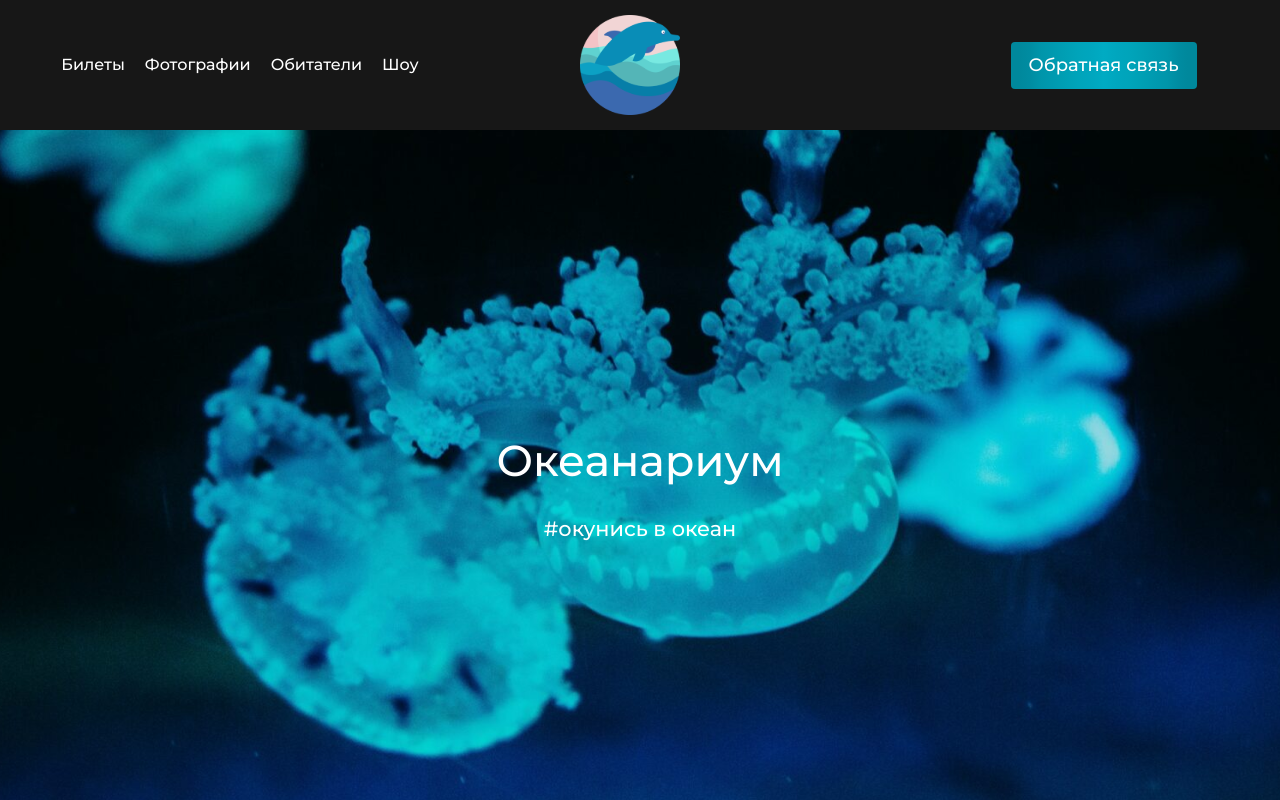
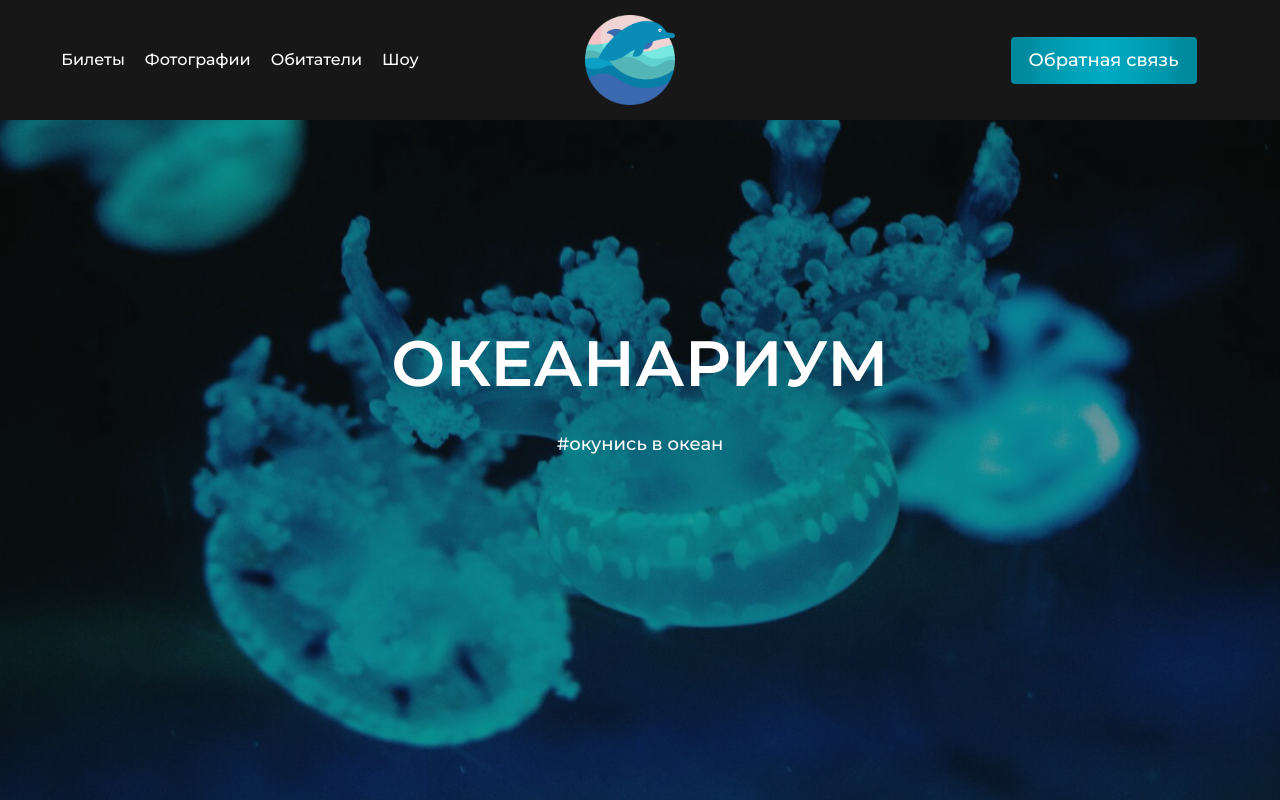
Before and after one commit to f4lz/ocean-future, a Vue app: page / in a window 1280 px wide. Shown: the top 800 px of the page. Built offline with nearby package versions, Linux system fonts and the light colour scheme.

Commit message:
route links, animation bubble and some fix

```diff
--- a/src/components/about-company.vue
+++ b/src/components/about-company.vue
@@ -2,16 +2,20 @@
 	<div class="about__box">
 		<div class="about__text">
 			<p class="about__headding">О компании</p>
-            <p class="about__description">Крупнейший в Европе аквариум, удаленный от морского побережья. В 80 аквариумах обитает более 12 000 морских и пресноводных обитателей.</p>
+			<p class="about__description">
+				Крупнейший в Европе аквариум, удаленный от морского побережья. В 80 аквариумах обитает более
+				12 000 морских и пресноводных обитателей.
+			</p>
 		</div>
 		<div class="about__card">
-            <img class="about__img" src="@/assets/arque.jpg" alt="Арка">
+			<img class="about__img" src="@/assets/arque.jpg" alt="Арка" />
 		</div>
 	</div>
 </template>
 
 <style lang="scss" scoped>
 
+@use '@/assets/scss/variables' as v;
 .about {
 	&__box {
 		display: flex;
@@ -26,19 +30,76 @@
 	}
 
 	&__headding {
-        font-size: 1.8rem;
+		font-size: v.$fz-title;
 	}
 
 	&__description {
 		max-width: 450px;
 		font-weight: 400;
-        font-size: 1.1rem;
+		font-size: v.$fz-subheading;
 	}
 
 	&__img {
-        min-height: 560px;
-        min-width: 560px;
+        animation: border-radius 10s infinite linear;
+        animation-delay: 0s;
+        max-width: 500px;
+	}
+
+    @keyframes border-radius {
+        0% {
+            border-bottom-left-radius: 40%;
+            border-top-left-radius: 60%;
+            border-bottom-right-radius: 60%;
+            border-top-right-radius: 40%;
+        }
+        13% {
+            border-bottom-left-radius: 60%;
+            border-top-left-radius: 60%;
+            border-bottom-right-radius: 70%;
+            border-top-right-radius: 70%;
+        }
+        26% {
+            border-bottom-left-radius: 60%;
+            border-top-left-radius: 40%;
+            border-bottom-right-radius: 40%;
+            border-top-right-radius: 60%;
+        }
+        39% {
+            border-bottom-left-radius: 70%;
+            border-top-left-radius: 60%;
+            border-bottom-right-radius: 70%;
+            border-top-right-radius: 60%;
+        }
+        51% {
+            border-bottom-left-radius: 40%;
+            border-top-left-radius: 60%;
+            border-bottom-right-radius: 60%;
+            border-top-right-radius: 40%;
+        }
+        64% {
+            border-bottom-left-radius: 70%;
+            border-top-left-radius: 70%;
+            border-bottom-right-radius: 60%;
+            border-top-right-radius: 60%;
+        }
+        77% {
+            border-bottom-left-radius: 60%;
+            border-top-left-radius: 40%;
+            border-bottom-right-radius: 40%;
+            border-top-right-radius: 60%;
+        }
+        88% {
+            border-bottom-left-radius: 60%;
+            border-top-left-radius: 70%;
+            border-bottom-right-radius: 60%;
+            border-top-right-radius: 70%;
+        }
+        100% {
+            border-bottom-left-radius: 40%;
+            border-top-left-radius: 60%;
+            border-bottom-right-radius: 60%;
+            border-top-right-radius: 40%;
         }
     }
-
+}
 </style>
--- a/src/components/banner.vue
+++ b/src/components/banner.vue
@@ -1,27 +1,32 @@
 <template>
     <div class="banner__box">
-        <p class="banner__headding">Океанариум</p>
-        <p class="banner__teg">#окунись в океан</p>
+        <h1 class="banner__headding">Океанариум</h1>
+        <h2 class="banner__teg">#окунись в океан</h2>
     </div>
 </template>
 
 <style lang="scss" scoped>
 
+@use '@/assets/scss/variables' as v;
+
 .banner {
     &__box {
+        margin-bottom: 15%;
         display: flex;
         flex-direction: column;
         text-align: center;
         gap: 20px;
+        z-index: 10;
     }
 
     &__headding {
-        font-size: 2.7rem;
-        font-weight: 500;
+        font-size: v.$fz-title * 2;
+        font-weight: 600;
+        text-transform: uppercase;
     }
 
     &__teg {
-        font-size: 1.3rem;
+        font-size: v.$fz-subheading;
     }
 }
 
--- a/src/components/inhabitant-card.vue
+++ b/src/components/inhabitant-card.vue
@@ -39,6 +39,7 @@ export default defineComponent( {
     left: 5%;
     color: white;
     opacity: 0;
+    transition: 0.7s;
   }
 
   &__link {
@@ -67,6 +68,7 @@ export default defineComponent( {
     }
     &:hover + .card__title {
       opacity: 1;
+      transition: 0.7s;
     }
   }
 }
--- a/src/components/navigation.vue
+++ b/src/components/navigation.vue
@@ -1,24 +1,46 @@
 <template>
   <nav class="header__nav nav">
     <ul :class="['nav__item-list', { 'nav__item-list--active': activeClass }]">
-      <li class="nav__items"><a href="" class="nav__links">Билеты</a></li>
-      <li class="nav__items">
-        <router-link :to="{ name: 'gallery' }" class="nav__links">Фотографии</router-link>
-      </li>
-      <li class="nav__items"><a href="" class="nav__links">Обитатели</a></li>
-      <li class="nav__items"><a href="" class="nav__links">Шоу</a></li>
+      <router-link v-for="route in routes" :key="route.name" :to="{ name: route.link }" class="nav__items">
+        {{ route.name }}
+      </router-link>
       <slot />
     </ul>
   </nav>
 </template>
 
 <script lang="ts" setup>
+
+import { ref } from 'vue'
+
+import type RouteApi from '@/types/main'
+
 defineProps( {
   activeClass: {
     type: Boolean,
     default: () => false
   }
 } )
+
+const routes = ref<RouteApi>( [
+  {
+    link: 'tickets',
+    name: 'Билеты'
+  },
+  {
+    link: 'gallery',
+    name: 'Фотографии'
+  },
+  {
+    link: 'tickets',
+    name: 'Обитатели'
+  },
+  {
+    link: 'tickets',
+    name: 'Шоу'
+  },
+] )
+
 </script>
 
 <style lang="scss">
@@ -45,4 +67,8 @@ defineProps( {
   flex-direction: column;
   z-index: 2;
 }
+
+.router-link-active {
+  text-decoration: underline;
+}
 </style>
--- a/src/components/share/footer.vue
+++ b/src/components/share/footer.vue
@@ -1,6 +1,6 @@
 <template>
   <footer class="footer__inner">
-    <logo :size="300" />
+    <logo :size="200" />
     <p class="footer__text">© All Rights Reserved. Acme Inc.211-323@polytech.com</p>
   </footer>
 </template>
@@ -18,6 +18,8 @@ export default defineComponent( {
 </script>
 
 <style lang="scss" scoped>
+@use '@/assets/scss/variables' as v;
+
 .footer__inner {
   display: flex;
   justify-content: center;
@@ -29,5 +31,6 @@ export default defineComponent( {
   max-width: 250px;
   padding: 0 24px;
   text-align: center;
+  font-size: v.$fz-monospaced;
 }
 </style>
--- a/src/components/ui/logo.vue
+++ b/src/components/ui/logo.vue
@@ -12,7 +12,7 @@
 defineProps( {
   size: {
     type: Number,
-    default: () => 100
+    default: () => 90
   }
 } )
 </script>
--- a/src/pages/gallery-page.vue
+++ b/src/pages/gallery-page.vue
@@ -1,6 +1,6 @@
 <template>
   <default-layout>
-    <div class="container">
+    <div class="container gallery">
       <img
         class="gallery-main-img"
         src="@/assets/okeanarium-akula-dev.jpg"
@@ -28,7 +28,5 @@ export default defineComponent( {
 </script>
 
 <style>
-.gallery-main-img {
-  max-width: 1200px;
-}
+
 </style>
--- a/src/pages/main.vue
+++ b/src/pages/main.vue
@@ -156,7 +156,7 @@ export default defineComponent( {
 	flex-wrap: wrap;
 }
 
-.cards{
+.cards {
 	background-color: #171717;
 	padding: 40px 0;
 	margin-top: 30px;
@@ -210,6 +210,17 @@ export default defineComponent( {
 	background-size: cover;
 	min-height: 713px;
 	background-attachment: fixed;
+	position: relative;
+	&::after {
+		content: '';
+		position: absolute;
+		width: 100%;
+		height: 100%;
+		background-color: #171717;
+		filter: opacity(35%);
+		top: 0;
+		left: 0;
+	}
 	&__wrapper {
 		display: flex;
 		justify-content: center;
--- a/src/router/index.ts
+++ b/src/router/index.ts
@@ -1,7 +1,7 @@
 import { createRouter, createWebHistory } from 'vue-router'
 import MainPage from '@/pages/main.vue'
 import AnimalPage from '@/pages/animal.vue'
-import PaymentPage from '@/pages/payment.vue'
+import TicketsPage from '@/pages/tickets.vue'
 import GalleryPage from '@/pages/gallery-page.vue'
 import PageNotFound from '@/pages/page-not-found.vue'
 
@@ -20,9 +20,9 @@ const router = createRouter( {
       props: true
     },
     {
-      path: '/payment',
-      name: 'payment',
-      component: PaymentPage
+      path: '/tickets',
+      name: 'tickets',
+      component: TicketsPage
     },
     {
       path: '/gallery',
--- a/src/types/main.ts
+++ b/src/types/main.ts
@@ -18,3 +18,8 @@ export interface priceList {
   text: string
   price: number
 }
+
+export interface RouteApi {
+  link: string
+  name: string
+}
```
Also changed, not shown: src/pages/album.vue (deleted, +0 -21 lines), src/pages/tickets.vue (renamed from src/pages/payment.vue). Lines whose indentation alone changed are shown as unchanged.
